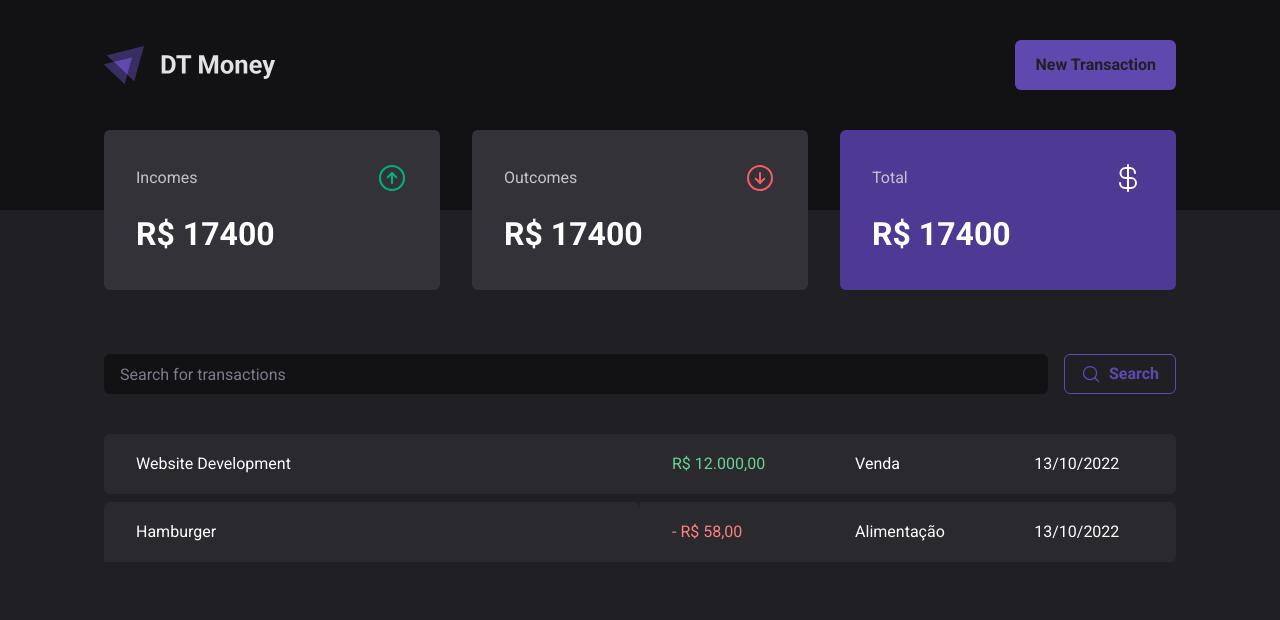
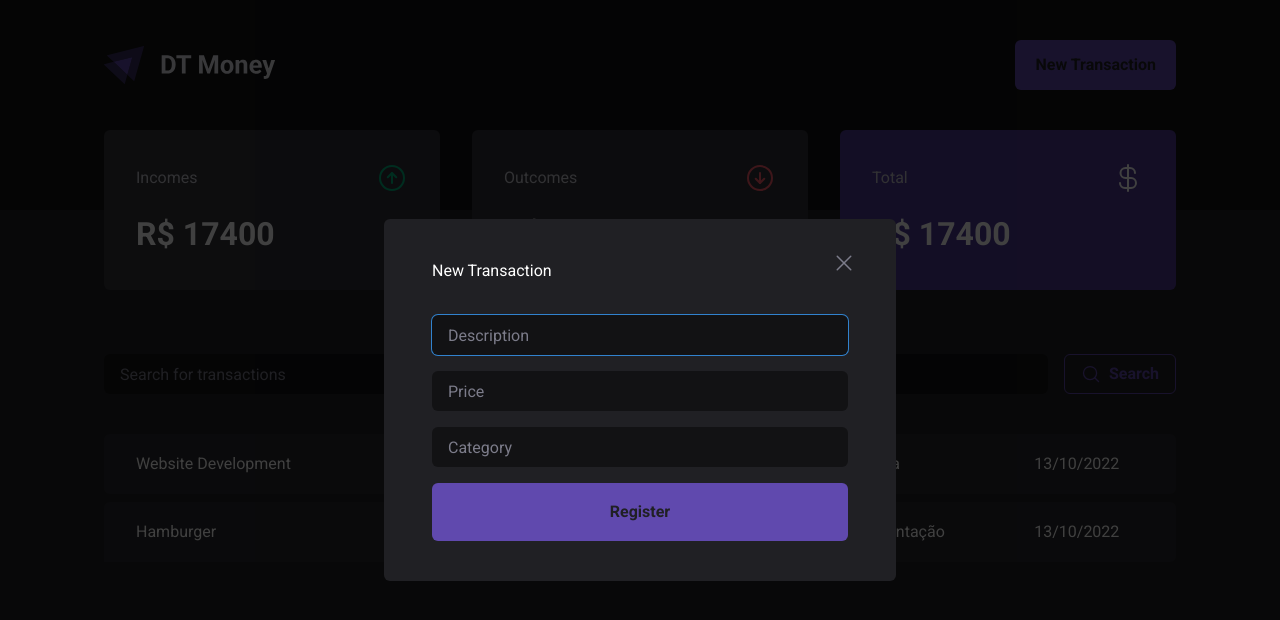
Before and after one commit to andrecampll/dt-money, a React (Vite) app: page / in a window 1280 px wide. Both pictures are taken after a click on the button "New Transaction". Shown: the top 620 px of the page. Built offline with nearby package versions, Linux system fonts and the light colour scheme.

Commit message:
feat: Dialog component

```diff
--- a/package.json
+++ b/package.json
@@ -12,15 +12,18 @@
     "@chakra-ui/react": "^2.2.8",
     "@emotion/react": "^11.10.0",
     "@emotion/styled": "^11.10.0",
+    "@radix-ui/react-dialog": "^1.0.0",
     "framer-motion": "^7.2.0",
     "phosphor-react": "^1.4.1",
     "react": "^18.2.0",
-    "react-dom": "^18.2.0"
+    "react-dom": "^18.2.0",
+    "styled-components": "^5.3.5"
   },
   "devDependencies": {
     "@rocketseat/eslint-config": "^1.1.3",
     "@types/react": "^18.0.17",
     "@types/react-dom": "^18.0.6",
+    "@types/styled-components": "^5.1.26",
     "@vitejs/plugin-react": "^2.0.1",
     "typescript": "^4.6.4",
     "vite": "^3.0.7"
--- a/src/components/Header.tsx
+++ b/src/components/Header.tsx
@@ -1,5 +1,8 @@
 import { Box, Button, Image } from '@chakra-ui/react'
+import * as Dialog from '@radix-ui/react-dialog'
+
 import logoImg from '../../public/logo-full.svg'
+import { NewTransactionModal } from './NewTransactionModal'
 
 export const Header = () => (
   <Box as="header" background="gray.900" p="2.5rem 0 7.5rem">
@@ -14,6 +17,8 @@ export const Header = () => (
     >
       <Image src={logoImg} alt="" />
 
+      <Dialog.Root>
+        <Dialog.Trigger asChild>
           <Button
             h="50px"
             bgColor="primary.500"
@@ -28,6 +33,10 @@ export const Header = () => (
           >
             New Transaction
           </Button>
+        </Dialog.Trigger>
+
+        <NewTransactionModal />
+      </Dialog.Root>
     </Box>
   </Box>
 )
--- /dev/null
+++ b/src/components/Input.tsx
@@ -0,0 +1,17 @@
+import { Input as ChakraInput, InputProps } from '@chakra-ui/react'
+
+export const Input = ({ placeholder, isRequired, ...props }: InputProps) => (
+  <ChakraInput
+    borderRadius="6px"
+    border="0"
+    placeholder={placeholder}
+    background="gray.900"
+    color="gray.300"
+    padding="1rem"
+    _placeholder={{
+      color: 'gray.500',
+    }}
+    required={isRequired}
+    {...props}
+  />
+)
--- /dev/null
+++ b/src/components/NewTransactionModal.tsx
@@ -0,0 +1,75 @@
+import { Box, Button, Flex } from '@chakra-ui/react'
+import * as Dialog from '@radix-ui/react-dialog'
+import { X } from 'phosphor-react'
+
+import styled from 'styled-components'
+import { Input } from './Input'
+
+export const Overlay = styled(Dialog.Overlay)`
+  position: fixed;
+  width: 100vw;
+  height: 100vh;
+  inset: 0;
+  background: rgba(0, 0, 0, 0.75);
+`
+
+export const Content = styled(Dialog.Content)`
+  min-width: 32rem;
+  border-radius: 6px;
+  padding: 2.5rem 3rem;
+  background: #202024;
+
+  position: fixed;
+  top: 50%;
+  left: 50%;
+  transform: translate(-50%, -50%);
+`
+
+export const NewTransactionModal = () => (
+  <Dialog.Portal>
+    <Overlay />
+
+    <Content>
+      <Dialog.Title>New Transaction</Dialog.Title>
+
+      <Flex as="form" action="" mt="2rem" flexDir="column" gap="1rem">
+        <Input placeholder="Description" isRequired />
+        <Input placeholder="Price" isRequired />
+        <Input placeholder="Category" isRequired />
+
+        <Button
+          type="submit"
+          h="58px"
+          bgColor="primary.500"
+          _hover={{
+            backgroundColor: 'primary.700',
+          }}
+          _active={{
+            backgroundColor: 'primary.700',
+          }}
+        >
+          Register
+        </Button>
+      </Flex>
+
+      <Dialog.Close asChild>
+        <Button
+          position="absolute"
+          background="transparent"
+          top="1.5rem"
+          right="1.5rem"
+          lineHeight="0"
+          color="gray.500"
+          _hover={{
+            backgroundColor: 'transparent',
+          }}
+          _active={{
+            backgroundColor: 'transparent',
+          }}
+        >
+          <X size={24} />
+        </Button>
+      </Dialog.Close>
+    </Content>
+  </Dialog.Portal>
+)
```
Also changed, not shown: 1 other file (tests, documents, lock files or other folders). Lines whose indentation alone changed are shown as unchanged.
